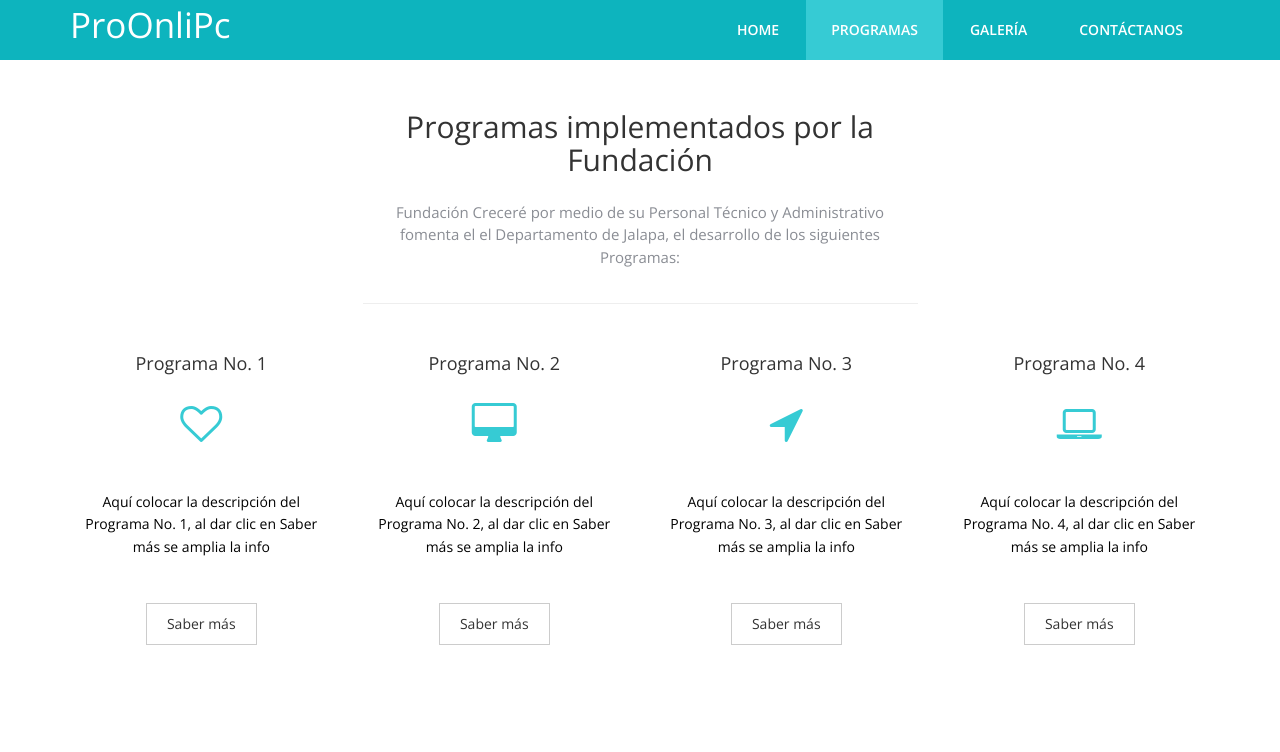
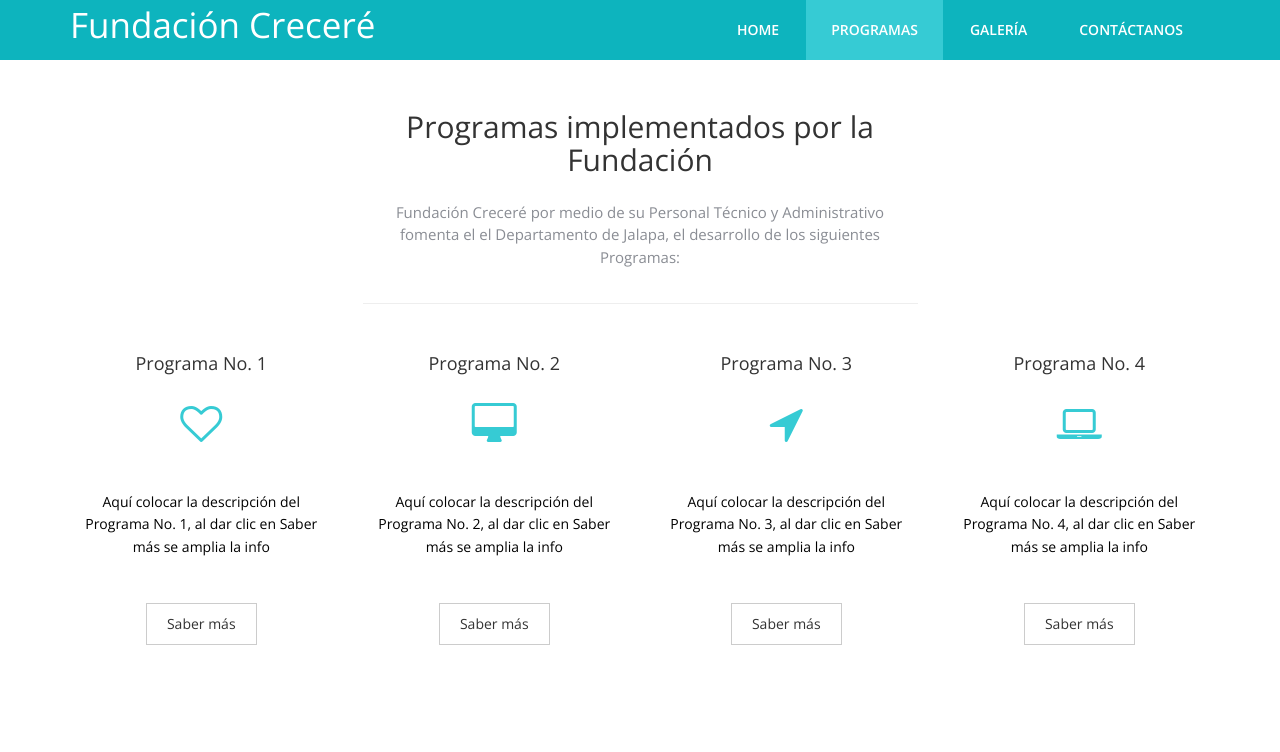
Before and after one commit to xavi8gt/funcrecere, a plain HTML site: page services.html in a window 1280 px wide. Shown: the top 752 px of the page. Drawn offline with nearby package versions, Linux system fonts and the light colour scheme.

Commit message:
Update Services.html (Programas)
Error en el nombre.

```diff
--- a/services.html
+++ b/services.html
@@ -33,7 +33,7 @@
 					<span class="icon-bar"></span>
 					<span class="icon-bar"></span>
 				</button>
-        <a class="navbar-brand" href="index.html"><span>ProOnliPc</span></a>
+        <a class="navbar-brand" href="index.html"><span>Fundación Creceré</span></a>
       </div>
       <div class="navbar-collapse collapse">
         <div class="menu">
```
